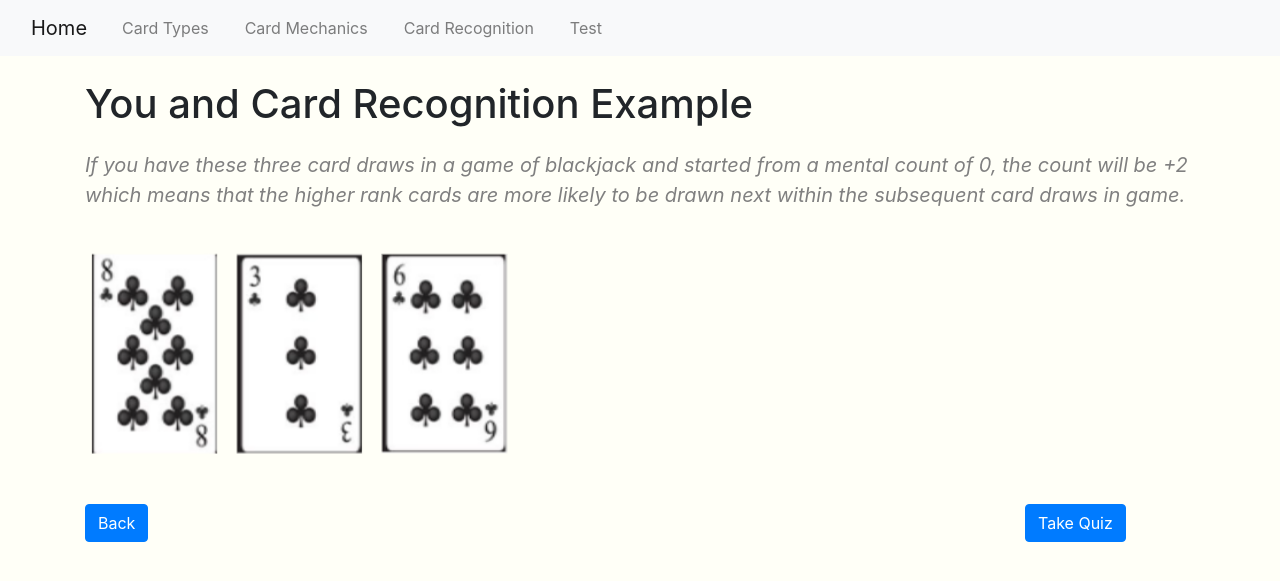
After one commit to paeb37/ui-design, a Flask app: page /example/1 in a window 1280 px wide. The commit adds this page. Shown: the top 581 px of the page. Run offline with Flask 3, Linux system fonts and the light colour scheme; some libraries are stand-ins or nearby versions.

Commit message:
Examples Done

```diff
--- a/server.py
+++ b/server.py
@@ -276,6 +276,46 @@ def overview(id):
 
     return render_template('overviews.html', item=item, itemActor=itemActor, itemGenre=itemGenre, number=number)
 
+@app.route('/example/<int:id>', methods=['GET']) # GET request because just requesting info from server
+def example(id):
+    item = None
+    number = 0
+
+    print(data)
+
+    for drama in data:
+        if drama['id'] == int(id): # str by default
+            item = drama
+            break
+
+    # matching item by actor
+    itemActor = None
+    itemGenre = None
+
+    if item: # item exists
+        actors = item['actors']
+        genres = item['genres']
+
+        for actor in actors: # for each actor in this particular kdrama
+            for drama in data: # check if existing match in data
+                if drama['id'] != int(id):
+                    for actor2 in drama['actors']: # (BUT CANNOT BE THE SAME ITEM)
+                        if actor.lower() == actor2.lower():
+                            itemActor = drama
+                            break
+
+        for genre in genres: # for each actor in this particular kdrama
+            for drama in data: # check if existing match in data
+                if drama['id'] != int(id) and genre in drama['genres']: # (BUT CANNOT BE THE SAME ITEM)
+                    itemGenre = drama
+                    break
+
+    # print(item)
+    # print(item)
+    number = id
+
+    return render_template('examples.html', item=item, itemActor=itemActor, itemGenre=itemGenre, number=number)
+
 '''
 Access the add a new kdrama page OR add a new kdrama
 '''
--- a/static/main.css
+++ b/static/main.css
@@ -139,3 +139,6 @@ body {
     height: 225px;
     width: auto;
 }
+.mechanics-example {
+    margin-left: 0px;
+}
--- /dev/null
+++ b/templates/examples.html
@@ -0,0 +1,68 @@
+{% extends "layout.html" %}
+
+{% block content %}
+
+<!-- To show a particular kdrama -->
+<script>
+    function goToEditPage(id) {
+        window.location.href = `/edit/${id}`;
+    }
+</script>
+
+<br>
+<!-- Content for the first column -->
+{% if number == 2 %}
+<h1>
+    You and Card Mechanics Example
+</h1>
+{% else %}
+<h1>
+    You and Card Recognition Example
+</h1>
+{% endif %}
+
+<br>
+{% if number == 2 %}
+<div>
+    <span class="intro">
+        <i>If you have your cards add up to 8 in your hand in blackjack and you want to aim to get close to 21, you will want to <br> wait for a positive count to have better odds on drawing one of the following to achieve your goal of getting close to 21.</i>
+    </span>
+</div>
+{% else %}
+<div>
+    <span class="intro">
+        <i>If you have these three card draws in a game of blackjack and started from a mental count of 0, the count will be +2 <br> which means that the higher rank cards are more likely to be drawn next within the subsequent card draws in game.</i>
+    </span>
+</div>
+{% endif %}
+
+{% if number == 2 %}
+<div class="row lesson-intro"> <!-- Top row -->
+    <div class="col-md-12">
+        <img src="{{ url_for('static', filename='10toA.png') }}" alt="Logo" class="type-overview-alt-size type-overview mechanics-example">
+    </div>
+</div>
+{% else %}
+<div class="row lesson-intro"> <!-- Top row -->
+    <div class="col-md-12">
+        <img src="{{ url_for('static', filename='836.png') }}" alt="Logo" class="recognition-overview-alt-size">
+    </div>
+</div>
+{% endif %}
+
+<br>
+{% if number == 2 %}
+<div class="row type-bottom"> <!-- Top row -->
+    <div class="col-md-4"><a href="/overview/2" class="btn btn-primary mt-auto">Back</a></div>
+    <div class="col-md-4"><span class="type-bottom-text intro"><i> </i></span></div>
+    <div class="col-md-4"><a href="/overview/3" class="btn btn-primary mt-auto type-bottom-bottom">Take Quiz</a></div>
+</div>
+{% else %}
+<div class="row type-bottom"> <!-- Top row -->
+    <div class="col-md-4"><a href="/overview/3" class="btn btn-primary mt-auto">Back</a></div>
+    <div class="col-md-4"><span class="type-bottom-text intro"><i> </i></span></div>
+    <div class="col-md-4"><a href="/overview/3" class="btn btn-primary mt-auto type-bottom-bottom">Take Quiz</a></div>
+</div>
+{% endif %}
+
+{% endblock %}
--- a/templates/kdrama.html
+++ b/templates/kdrama.html
@@ -34,7 +34,7 @@
     <span class="intro">
         <i>This lessons serves to introduce you the basics card recognition groups in counting cards to cap off your beginner skill.</i>
         <br>
-        Start with a mental count of 0 before cards are drawn, after cards in these groups are drawn, each draw will change it!
+        Start with a mental count of 0 before cards are drawn, after cards in these groups are drawn, each draw can change it!
     </span>
 </div>
 {% endif %}
--- a/templates/overviews.html
+++ b/templates/overviews.html
@@ -81,13 +81,13 @@
 <div class="row type-bottom"> <!-- Top row -->
     <div class="col-md-4"><a href="/learn/2" class="btn btn-primary mt-auto">Back</a></div>
     <div class="col-md-4"><span class="type-bottom-text intro"><i> </i></span></div>
-    <div class="col-md-4"><a href="/overview/3" class="btn btn-primary mt-auto type-bottom-bottom">Example</a></div>
+    <div class="col-md-4"><a href="/example/2" class="btn btn-primary mt-auto type-bottom-bottom">Example</a></div>
 </div>
 {% else %}
 <div class="row type-bottom"> <!-- Top row -->
     <div class="col-md-4"><a href="/learn/3" class="btn btn-primary mt-auto">Back</a></div>
     <div class="col-md-4"><span class="type-bottom-text intro"><i> </i></span></div>
-    <div class="col-md-4"><a href="/overview/3" class="btn btn-primary mt-auto type-bottom-bottom">Example</a></div>
+    <div class="col-md-4"><a href="/example/3" class="btn btn-primary mt-auto type-bottom-bottom">Example</a></div>
 </div>
 {% endif %}
 
```
Also changed, not shown: static/10toA.png (added), static/836.png (added), static/A2Alt.png (added), static/All.png (added).
